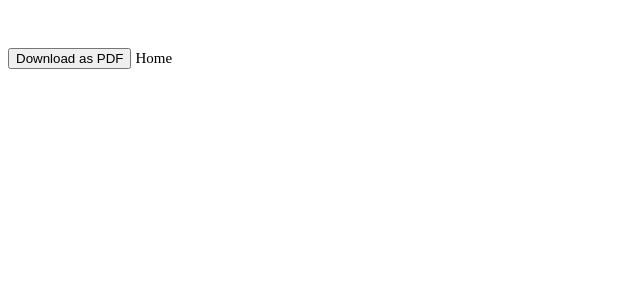
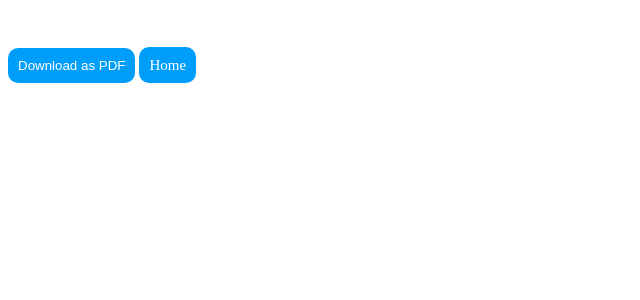
Before and after one commit to Jenin-Joy/Art-Gallery, a Django app: page /User/tickets/40 in a window 1280 px wide. Shown: the top 300 px of the page, without its empty margins (0-640 px from the left). Run offline with Django 5.2, Linux system fonts and the light colour scheme; data comes from the database, SQL or seed files in the repository; both versions use the stored data as it was after the commit; some libraries are stand-ins or nearby versions.

Commit message:
Updation one

```diff
--- a/Artist/Templates/Artist/View_booking.html
+++ b/Artist/Templates/Artist/View_booking.html
@@ -15,6 +15,7 @@
         <tr>
             <td>#</td>
             <td>User</td>
+            <td>Address</td>
             <td>Work</td>
             <td>Booking Date</td>
             <td>Status</td>
@@ -23,6 +24,7 @@
         <tr>
             <td>{{forloop.counter}}</td>
             <td>{{i.user.user_name}}</td>
+            <td>{{i.user.user_address}}</td>
             <td>{{i.work.work_caption}}</td>
             <td>{{i.booking_date}}</td>
             <td>
@@ -43,6 +45,7 @@
         <tr>
             <td>#</td>
             <td>User</td>
+            <td>Address</td>
             <td>Bookng Amount</td>
             <td>Booking Date</td>
             <td>Status</td>
@@ -51,6 +54,7 @@
         <tr>
             <td>{{forloop.counter}}</td>
             <td>{{i.user.user_name}}</td>
+            <td>{{i.user.user_address}}</td>
             <td>{{i.booking_totalamount}}</td>
             <td>{{i.booking_date}}</td>
             <td>
--- a/User/Templates/User/Tickets.html
+++ b/User/Templates/User/Tickets.html
@@ -175,6 +175,14 @@
       color: white;
       font-size: 25px;
     }
+
+    .back-btn {
+        background-color: #009efb;
+        padding: 10px;
+        border-radius: 10px;
+        margin-bottom: 10px;
+        width: fit-content;
+    }
   </style>
 </head>
 
@@ -222,8 +230,8 @@
   </div>
 
 
-  <button class="btn btn-primary" onClick="printDiv('content')">Download as PDF</button> <a
-    href="{% url 'User:homepage' %}" style="text-decoration: none;color: black;font-size: 15px;">Home</a>
+  <button class="btn btn-primary back-btn" style="border: none; color: white; " onClick="printDiv('content')">Download as PDF</button> <a
+    href="{% url 'User:homepage' %}" style="text-decoration: none;color: black;font-size: 15px;color: white;" class="back-btn">Home</a>
 
   <script src="https://cdnjs.cloudflare.com/ajax/libs/jspdf/2.4.0/jspdf.umd.min.js"></script>
   <script src='https://cdnjs.cloudflare.com/ajax/libs/jspdf/1.3.2/jspdf.debug.js'></script>
--- a/User/Templates/User/View_Events.html
+++ b/User/Templates/User/View_Events.html
@@ -31,7 +31,7 @@
             <td><img src="{{i.event_image.url}}" width="150" height="150" alt=""></td>
             <td>{{i.event_seat}}</td>
             <td>{{i.event_amount}}</td>
-            <td>{% if i.flage >= 0 %}
+            <td>{% if i.flage > 0 %}
                 Sold Out
                 {% else %}
                 <a href="{% url 'User:viewevent_seat' i.id %}">Book Now</a>
--- a/User/Templates/User/View_booking.html
+++ b/User/Templates/User/View_booking.html
@@ -15,6 +15,7 @@
         <tr>
             <td>#</td>
             <td>Work</td>
+            <td>Image</td>
             <td>Worker</td>
             <td>Booking Date</td>
             <td>Status</td>
@@ -23,6 +24,7 @@
         <tr>
             <td>{{forloop.counter}}</td>
             <td>{{i.work.work_caption}}</td>
+            <td><img src="{{i.work.work_image.url}}" width="150" height="150" alt=""></td>
             <td>{{i.work.artist.artist_name}}</td>
             <td>{{i.booking_date}}</td>
             <td>
--- a/User/views.py
+++ b/User/views.py
@@ -461,9 +461,11 @@ def viewevent(request):
     flage = 0
     data = tbl_event.objects.all()
     for i in data:
-        count = tbl_ticket_booking.objects.filter(event=i.id).count()
+        count = tbl_tickets.objects.filter(booking__event=i.id).count()
         if count >= int(i.event_seat):
-            i.flage = 1
+            i.flage = flage + 1
+        else:
+            i.flage = 0
     return render(request,"User/View_Events.html",{"data":data})
 
 def viewevent_seat(request,id):
@@ -475,7 +477,7 @@ def viewevent_seat(request,id):
         if i/10 == j:
             arr.append(i)
             j=j+1
-    ticketbook = tbl_tickets.objects.filter(booking__booking_status=1,status=0)
+    ticketbook = tbl_tickets.objects.filter(booking__booking_status=1,status=0,booking__event=id)
     # print(arr)
     if request.method == "POST":
         ticket_count = tbl_ticket_booking.objects.filter(user=request.session["uid"],booking_status=0).count()
```
Also changed, not shown: User/Templates/User/View_program_video.html (+9 -1 lines), Assets/EventPhoto/nave-log1.png (added), Assets/EventPhoto/sidebar1.jpg (added), db.sqlite3.
